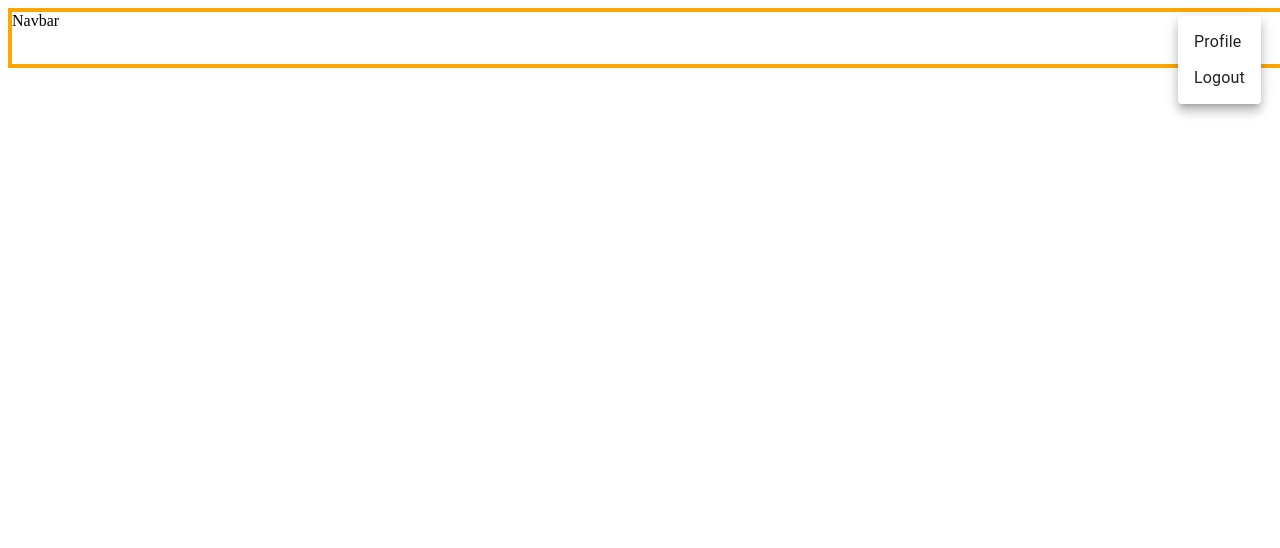
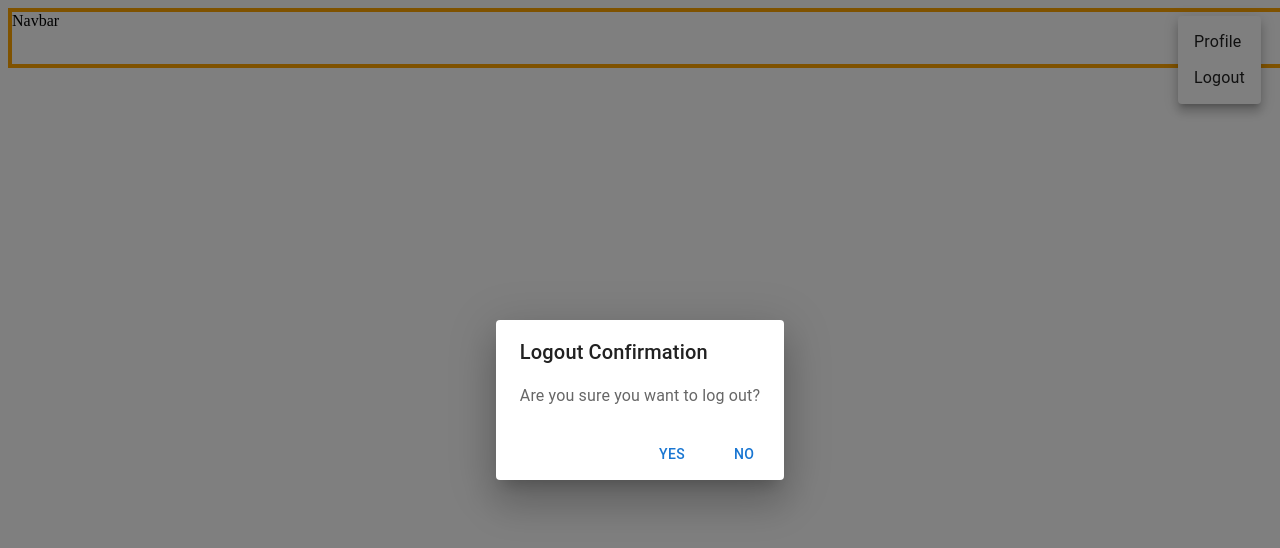
Before and after one commit to mmal1524/chef-impastable, a Next.js app in the folder chef-impastable/: page /navbar in a window 1280 px wide. Both pictures are taken after a click on the button "SW". Shown: the top 548 px of the page. Built offline with nearby package versions, Linux system fonts and the light colour scheme.

Commit message:
Added UI for logout confirmation and logout routes

```diff
--- a/chef-impastable/pages/navbar.js
+++ b/chef-impastable/pages/navbar.js
@@ -5,10 +5,18 @@ import User from '../components/user';
 import Avatar from '@mui/material/Avatar';
 import Menu from '@mui/material/Menu';
 import MenuItem from '@mui/material/MenuItem';
+import { useRouter } from "next/router";
+import DialogActions from '@mui/material/DialogActions';
+import DialogContent from '@mui/material/DialogContent';
+import DialogContentText from '@mui/material/DialogContentText';
+import DialogTitle from '@mui/material/DialogTitle';
+import { Dialog } from '@mui/material';
+import useMediaQuery from '@mui/material/useMediaQuery';
+import { useTheme } from '@mui/material/styles';
 
 const Navbar = () => {
 
-    var user = new User('Sarah Wagler', 'sawagler', "",[],[]);
+    var user = new User('Sarah Wagler', 'sawagler', "", [], []);
 
     const [anchorEl, setAnchorEl] = React.useState(null);
     const open = Boolean(anchorEl);
@@ -19,22 +27,29 @@ const Navbar = () => {
         setAnchorEl(null);
     };
 
+    const theme = useTheme();
+    const fullScreen = useMediaQuery(theme.breakpoints.down('md'));
+    const logout = () => {
+        router.push("/");
+    }
+    const router = useRouter();
+
     return (
-    <Grid container spacing={0} sx={{width: '100vw', border: 4, borderColor: 'Orange'}}>
+        <Grid container spacing={0} sx={{ width: '100vw', border: 4, borderColor: 'Orange' }}>
             <Grid xs={11}>
                 Navbar
             </Grid>
             <Grid xs={1}>
                 <Button
                     variant="text"
-                sx={{color: 'black'}}
+                    sx={{ color: 'black' }}
                     aria-controls={open ? 'navbar' : undefined}
                     aria-haspopup="true"
                     aria-expanded={open ? 'true' : undefined}
                     onClick={handleClick}
                 >
                     <Avatar
-                        sx={{width: 40, height: 40}}
+                        sx={{ width: 40, height: 40 }}
                         alt={user.displayName}
                         src={user.profilePicture}
                     >
@@ -57,17 +72,43 @@ const Navbar = () => {
                 >
                     <MenuItem
                         onClick={() => {
-                        window.location.href="/profile-page";
+                            window.location.href = "/profile-page";
                         }}
                     >
                         Profile
                     </MenuItem>
                     <MenuItem
+                        onClick={(handleClickOpen) => {
+                        }}
                     >
                         Logout
+
                     </MenuItem>
                 </Menu>
             </Grid>
+            <Dialog
+                fullScreen={fullScreen}
+                open={open}
+                onClose={handleClose}
+                aria-labelledby="responsive-dialog-title"
+            >
+                <DialogTitle id="responsive-dialog-title">
+                    {"Logout Confirmation"}
+                </DialogTitle>
+                <DialogContent>
+                    <DialogContentText>
+                        Are you sure you want to log out?
+                    </DialogContentText>
+                </DialogContent>
+                <DialogActions>
+                    <Button onClick={logout} autoFocus>
+                        Yes
+                    </Button>
+                    <Button onClick={handleClose} autoFocus>
+                        No
+                    </Button>
+                </DialogActions>
+            </Dialog>
         </Grid>
     );
 }
```
Lines whose indentation alone changed are shown as unchanged.
